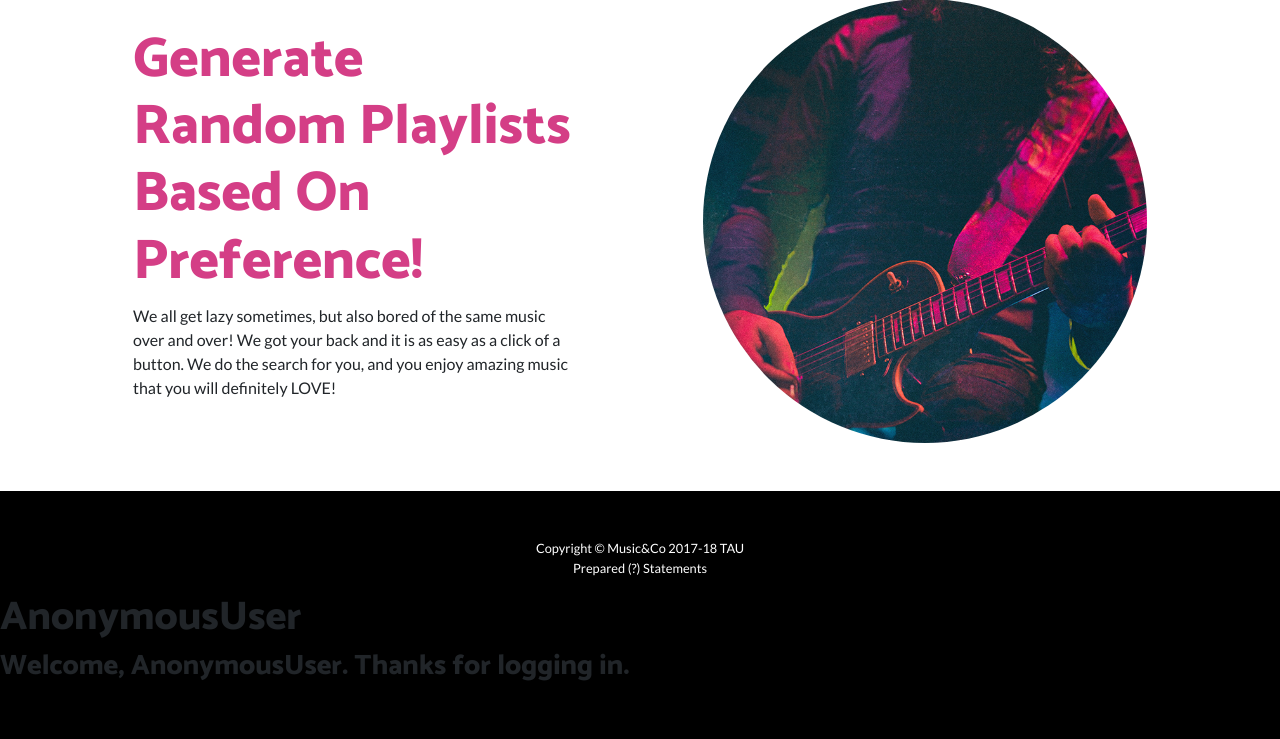
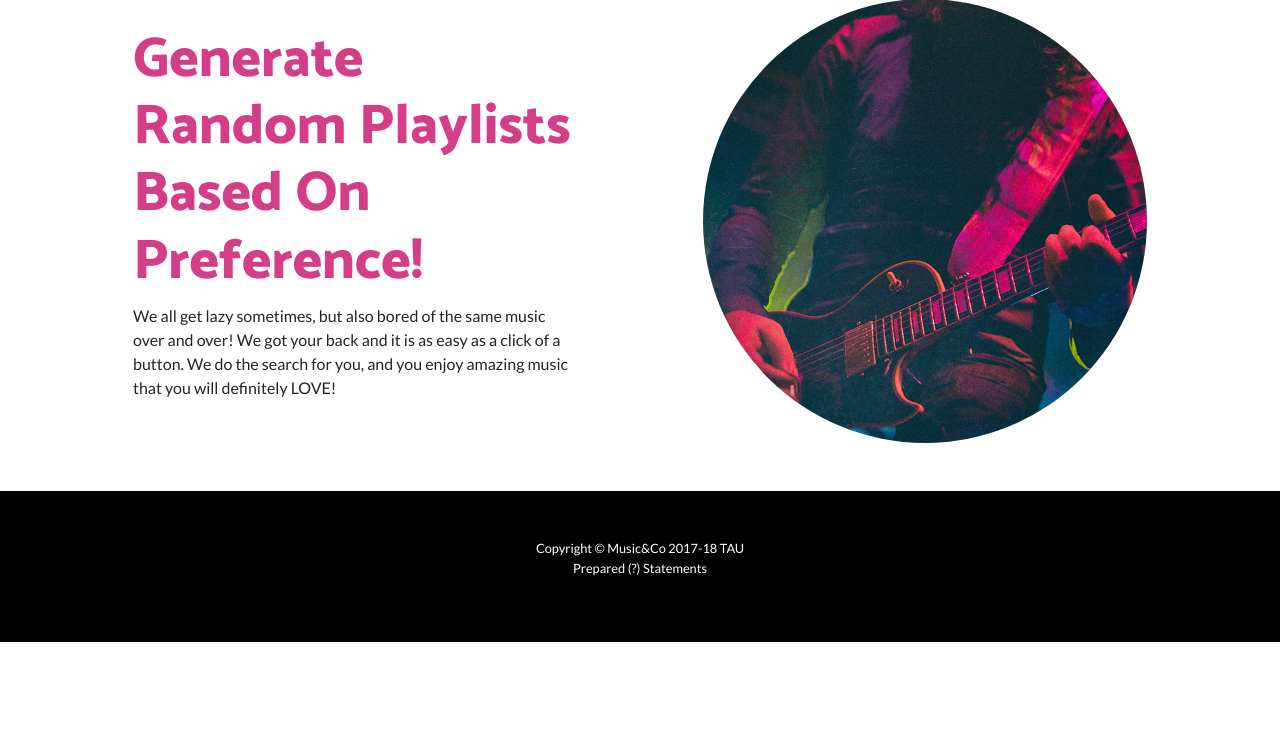
Before and after one commit to nightcrawler6/py-so-index, a Django app: page /musico in a window 1280 px wide. Shown: the part 1892-2631 px from the top of the page. After the commit the page ends 2534 px from the top, so only its background shows below. Run offline with Django 3.2, Linux system fonts and the light colour scheme; some libraries are stand-ins or nearby versions.

Commit message:
removed unnecessary html display text on the bottom of the page

```diff
--- a/templates/index.html
+++ b/templates/index.html
@@ -120,13 +120,6 @@
         <p class="m-0 text-center text-white small">Copyright © Music&amp;Co 2017-18 TAU</p>
     <p class="m-0 text-center text-white small">Prepared (?) Statements</p><p>
       </p></div>
-
-        <h1>{{ user }}</h1>
-        {% if user != undefined %}
-             <h3>Welcome, {{ user }}. Thanks for logging in.</h3>
-        {% else %}
-            <h3>Welcome, new user. Please log in.</h3>
-        {% endif %}
       <!-- /.container -->
     </footer>
 
```
